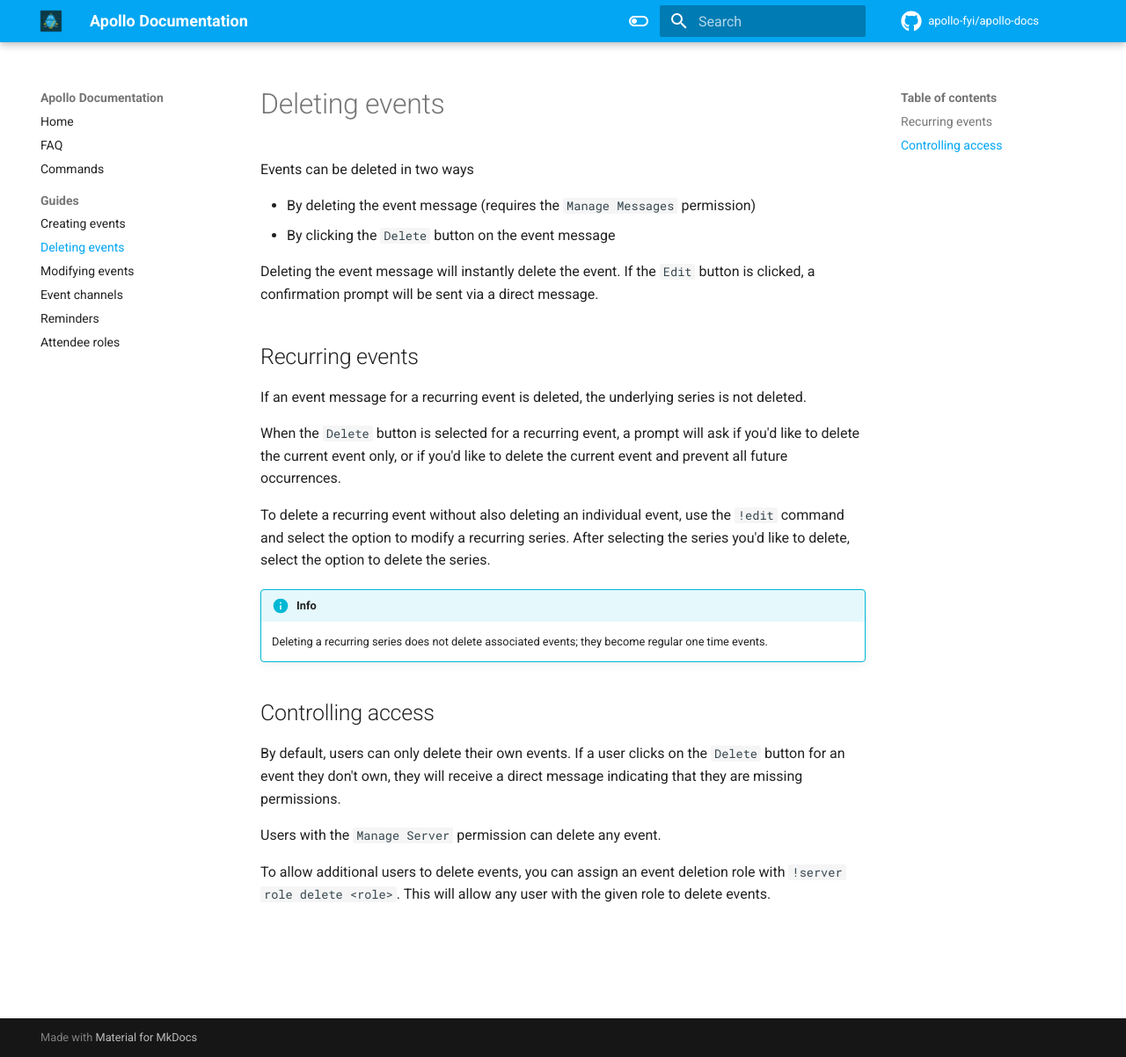
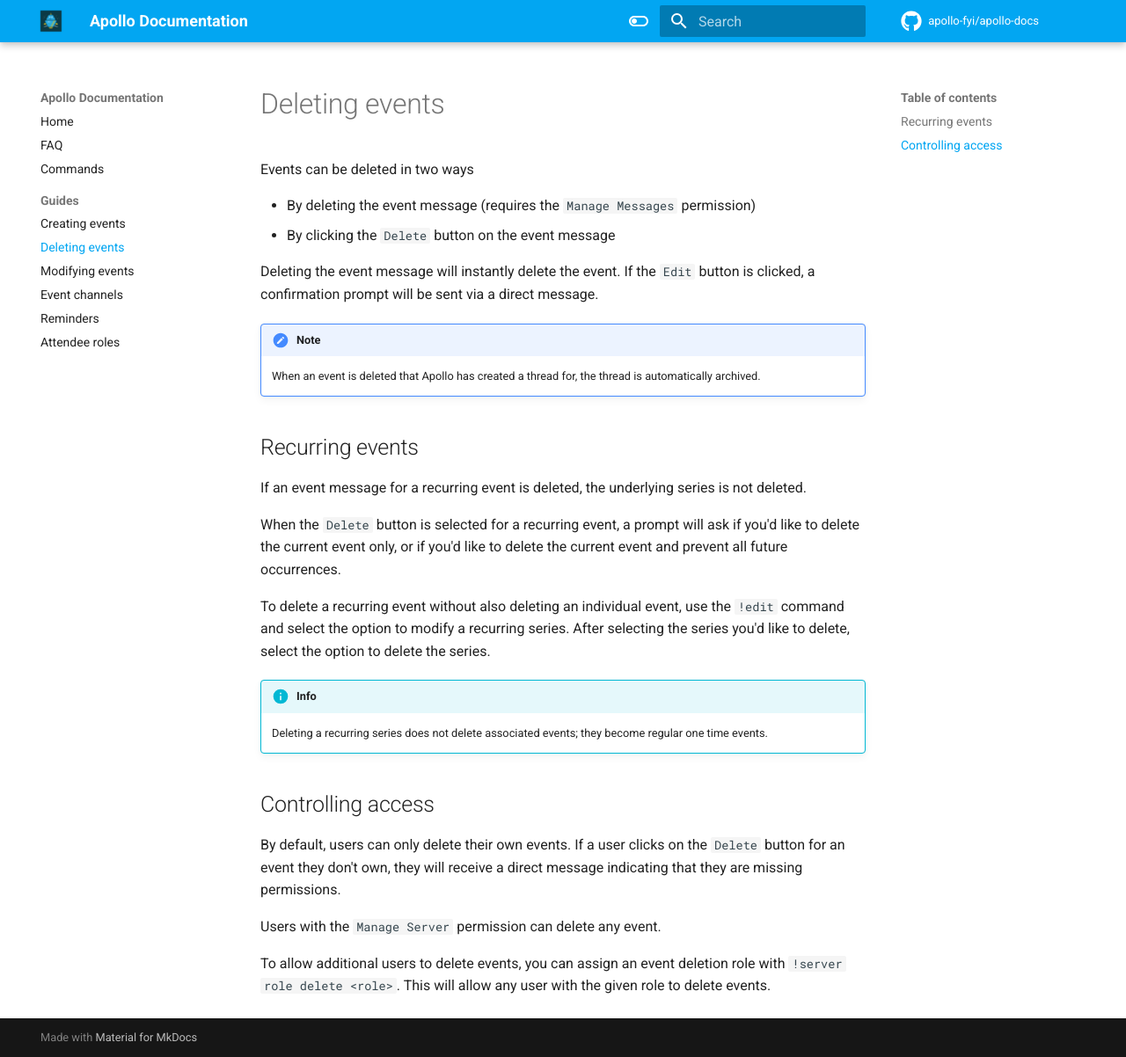
Before and after one commit to apollo-fyi/apollo-docs, an MkDocs documentation site: the page built from docs/deleting_events.md, in a window 1280 px wide and 1202 px high. Shown: the whole window at 88% size. Built offline with MkDocs 1.6.1 and Material for MkDocs 9.7.7, drawn with Linux system fonts in a browser that asks for light colours; comment, search, counter and statistics services are not loaded.

Commit message:
Add note on event deletion thread archival

```diff
--- a/docs/deleting_events.md
+++ b/docs/deleting_events.md
@@ -7,6 +7,10 @@ Events can be deleted in two ways
 
 Deleting the event message will instantly delete the event. If the `Edit`
 button is clicked, a confirmation prompt will be sent via a direct message.
+
+!!! note
+    When an event is deleted that Apollo has created a thread for, the thread
+    is automatically archived.
 
 ## Recurring events
 
```
